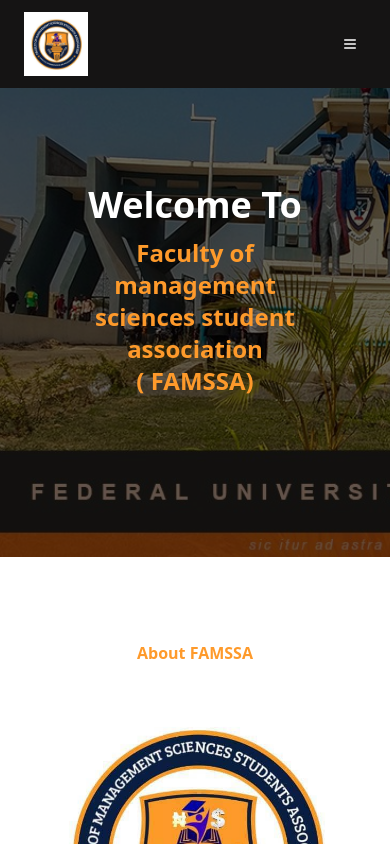
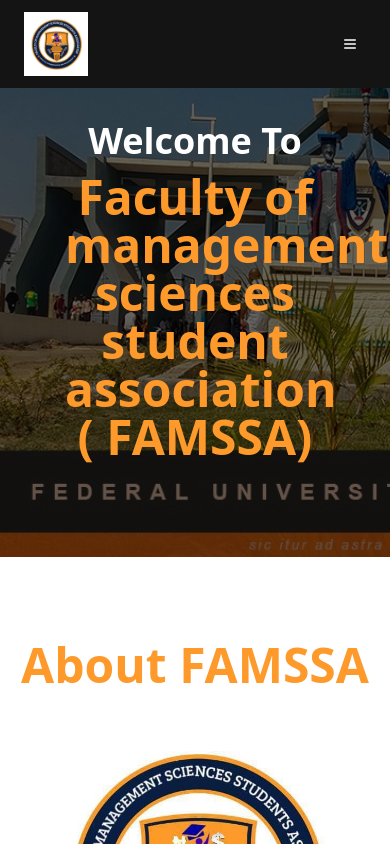
Before and after one commit to Stepheeeen/famssa, a React (Vite) app: page / in a window 390 px wide. Shown: the top 844 px of the page. Built offline with nearby package versions, Linux system fonts and the light colour scheme.

Commit message:
Update Topography component to adjust title font size for better responsiveness

```diff
--- a/src/components/custom/Topography.tsx
+++ b/src/components/custom/Topography.tsx
@@ -4,7 +4,7 @@
 const Title = ({ children, custom }: { children: ReactNode; custom?: any }) => {
   return (
     <h1
-      className={`py-3 lg:text-6xl text-center ${custom}`}
+      className={`py-3 text-5xl lg:text-6xl text-center ${custom}`}
       style={{ color: COLORS.Yellow }}
     >
       {children}
```
